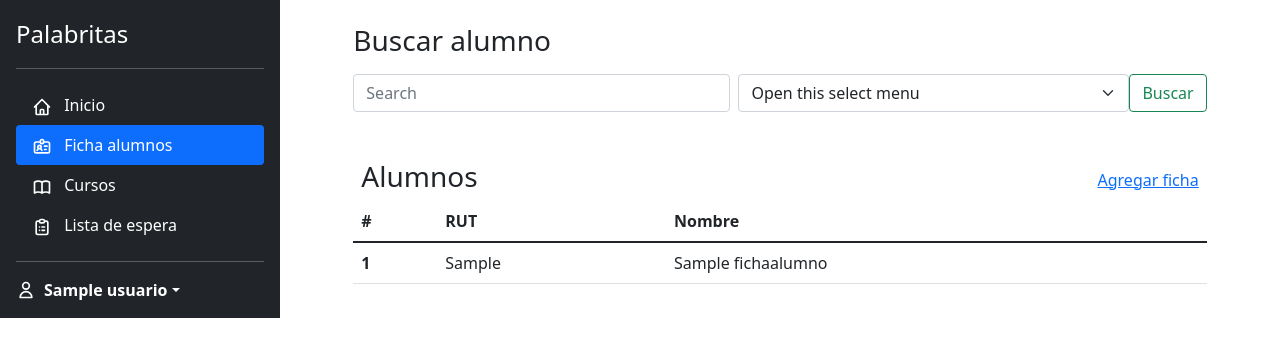
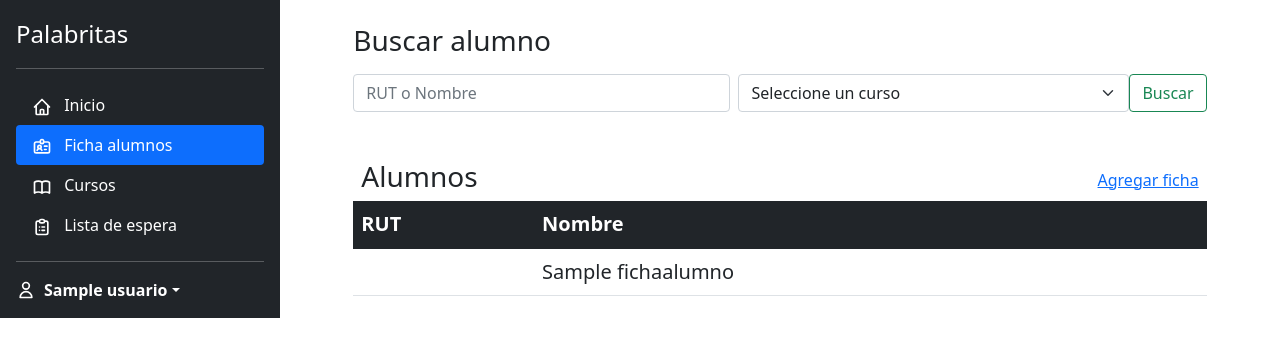
Before and after one commit to Frostgold/django-app-palabritas, a Django app: page /alumnos/ in a window 1280 px wide. Shown: the top 357 px of the page. Run offline with Django 3.2, Linux system fonts and the light colour scheme; a user stored in the database is signed in; tables that the repository leaves empty hold one stand-in row (values such as "Sample post"); some libraries are stand-ins or nearby versions.

Commit message:
Avance módulo ficha alumno

```diff
--- a/fichas_alumnos/models.py
+++ b/fichas_alumnos/models.py
@@ -1,6 +1,7 @@
 import os
 from django.db import models
 from django.core.validators import RegexValidator
+from autenticacion.models import Usuario
 
 class FichaAlumno(models.Model):
     LISTAESPERA = 'lista_espera'
@@ -36,28 +37,78 @@
         verbose_name = 'Ficha Alumno'
         verbose_name_plural = 'Fichas Alumnos'
         ordering = ['rut']
+        permissions = (
+            ('can_view_listado_fichas', 'Can view listado fichas alumnos'),
+            ('can_view_ficha_completa', 'Can view ficha alumno completa'),
+        )
 
     def __str__(self):
         return self.nombre
 
+    def rut_formatted(self):
 
-def alumno_directory_path(instance, filename):
+        rut = ""
+
+        if len(self.rut) == 10:
+            rut_1 = self.rut[:2]
+            rut_2 = self.rut[2:5]
+            rut_3 = self.rut[-5:]
+            rut = (rut_1+"."+rut_2+"."+rut_3)
+        if len(self.rut) == 9:
+            rut_1 = self.rut[:1]
+            rut_2 = self.rut[1:4]
+            rut_3 = self.rut[-5:]
+            rut = (rut_1+"."+rut_2+"."+rut_3)
+
+        return rut.upper()
+
+
+def documento_directory_path(instance, filename):
     # file will be uploaded to MEDIA_ROOT/alumno_<rut>/<filename>
     return 'banco_documento/alumno_{0}/{1}'.format(instance.alumno.rut, filename)
-
 
 class BancoDocumento(models.Model):
     id = models.AutoField(primary_key=True)
     alumno = models.ForeignKey(FichaAlumno, on_delete=models.CASCADE)
-    documento = models.FileField(max_length=500, upload_to=alumno_directory_path)
+    documento = models.FileField(max_length=500, upload_to=documento_directory_path)
 
     class Meta:
         verbose_name = 'Banco documento'
         verbose_name_plural = 'Banco documentos'
         ordering = ['id']
+    def filename(self):
+        return os.path.basename(self.documento.name)
 
-    def __str__(self):
-        return self.documento.name
+
+def trabajo_directory_path(instance, filename):
+    # file will be uploaded to MEDIA_ROOT/alumno_<rut>/<filename>
+    return 'trabajo/alumno_{0}/{1}'.format(instance.alumno.rut, filename)
+
+class BancoTrabajo(models.Model):
+    id = models.AutoField(primary_key=True)
+    alumno = models.ForeignKey(FichaAlumno, on_delete=models.CASCADE)
+    trabajo = models.FileField(max_length=500, upload_to=trabajo_directory_path)
+
+    class Meta:
+        verbose_name = 'Trabajo'
+        verbose_name_plural = 'Trabajos'
+        ordering = ['id']
 
     def filename(self):
-        return os.path.basename(self.documento.name)
+        return os.path.basename(self.trabajo.name)
+
+
+class AvanceAlumno(models.Model):
+    id = models.AutoField(primary_key=True)
+    alumno = models.ForeignKey(FichaAlumno, on_delete=models.CASCADE)
+    comentario = models.CharField(max_length=1000, null=False, blank=False)
+    editor = models.ForeignKey(Usuario, on_delete=models.CASCADE)
+    fecha_edicion = models.DateField(auto_now=True)
+
+    class Meta:
+        verbose_name = 'Avance'
+        verbose_name_plural = 'Avances'
+        ordering = ['id']
+
+    def geteditor(self):
+        return self.editor.nombre
--- a/fichas_alumnos/templates/listado_fichas_alumnos.html
+++ b/fichas_alumnos/templates/listado_fichas_alumnos.html
@@ -9,10 +9,11 @@
 
     <h3 class="mt-4 mb-3">Buscar alumno</h3>
     <div class="mb-5">
-        <form class="d-flex">
-            <input class="form-control me-2" type="search" placeholder="Search" aria-label="Search">
-            <select class="form-select" aria-label="Default select example">
-                <option selected>Open this select menu</option>
+        <form method="get" action="{% url 'listado_fichas_alumnos' %}" class="d-flex">
+
+            <input name="nomrut" class="form-control me-2" type="search" placeholder="RUT o Nombre" aria-label="Search">
+            <select name="curso" class="form-select" aria-label="Default select example">
+                <option value="0" selected>Seleccione un curso</option>
                 <option value="1">One</option>
                 <option value="2">Two</option>
                 <option value="3">Three</option>
@@ -27,10 +28,9 @@
     </div>
 
     <div class="table-responsive-md">
-        <table class="table">
-            <thead>
+        <table class="table table-hover fs-5">
+            <thead class="table-dark">
                 <tr>
-                    <th scope="col">#</th>
                     <th scope="col">RUT</th>
                     <th scope="col">Nombre</th>
                 </tr>
@@ -38,9 +38,8 @@
             <tbody>
                 {% for alumno in listado %}
 
-                    <tr>
-                        <th scope="row">1</th>
-                        <td>{{ alumno.rut }}</td>
+                    <tr onclick="window.location='{% url 'ficha_alumno' alumno.rut %}';">
+                        <td>{{ alumno.rut_formatted }}</td>
                         <td>{{ alumno.nombre }}</td>
                     </tr>
 
--- a/fichas_alumnos/urls.py
+++ b/fichas_alumnos/urls.py
@@ -2,5 +2,6 @@
 from . import views
 
 urlpatterns = [
-    path('', views.listado_fichas_alumnos_view, name='listado_fichas_alumnos')
+    path('', views.listado_fichas_alumnos_view, name='listado_fichas_alumnos'),
+    path('ficha_alumno/<str:rut>', views.ficha_alumno_view, name='ficha_alumno'),
 ]
--- a/fichas_alumnos/views.py
+++ b/fichas_alumnos/views.py
@@ -1,11 +1,37 @@
 from django.shortcuts import render
-from django.views.generic import ListView
-from .models import FichaAlumno
+from django.db.models import Q
+from .models import FichaAlumno, BancoDocumento, BancoTrabajo, AvanceAlumno
+from django.contrib.auth.decorators import login_required, permission_required
 
+
+@login_required
+@permission_required('view_fichaalumno', raise_exception=True)
 def listado_fichas_alumnos_view(request):
 
     context = {}
     context['listado'] = FichaAlumno.objects.all()
 
+    if request.method == 'GET':
+
+        if request.GET.get('curso') == "0" and request.GET.get('nomrut') != "":
+            query = request.GET.get('nomrut')
+            object_list = FichaAlumno.objects.filter(
+                Q(nombre__icontains=query) | Q(rut__icontains=query)
+            )
+            context['listado'] = object_list
+
 
     return render(request, 'listado_fichas_alumnos.html', context)
+
+
+@login_required
+@permission_required('view_fichaalumno', raise_exception=True)
+def ficha_alumno_view(request, rut):
+
+    context = {}
+    context['ficha'] = FichaAlumno.objects.filter(rut=rut)
+    context['avances'] = AvanceAlumno.objects.filter(alumno=rut)
+    context['trabajos'] = BancoTrabajo.objects.filter(alumno=rut)
+    context['documentos'] = BancoDocumento.objects.filter(alumno=rut)
+
+    return render(request, 'ficha_alumno.html', context)
--- a/static/css/sidebar.css
+++ b/static/css/sidebar.css
@@ -14,7 +14,6 @@
     height: -webkit-fill-available;
     max-height: 100vh;
     overflow-x: auto;
-    overflow-y: hidden;
   }
 
   .dropdown-toggle { outline: 0; }
--- a/templates/base.html
+++ b/templates/base.html
@@ -107,7 +107,7 @@
 
   <main>
 
-    <div class="d-none d-lg-flex flex-column flex-shrink-0 p-3 text-white bg-dark" style="width: 280px;">
+    <div class="d-none d-lg-flex flex-column flex-shrink-0 p-3 text-white bg-dark sticky-top" style="width: 280px;">
       <a href="/" class="d-flex align-items-center mb-3 mb-md-0 me-md-auto text-white text-decoration-none">
         <span class="fs-4">Palabritas</span>
       </a>
```
Also changed, not shown: fichas_alumnos/admin.py (+30 -2 lines), fichas_alumnos/templates/ficha_alumno.html (+83 -10 lines), autenticacion/models.py (line endings or trailing spaces), fichas_alumnos/migrations/0001_initial.py, fichas_alumnos/migrations/0002_alter_fichaalumno_rut.py (deleted), fichas_alumnos/migrations/0002_avancealumno.py (added), fichas_alumnos/migrations/0003_alter_avancealumno_fecha_edicion.py (added), fichas_alumnos/migrations/0003_alter_bancodocumento_documento.py (deleted).
